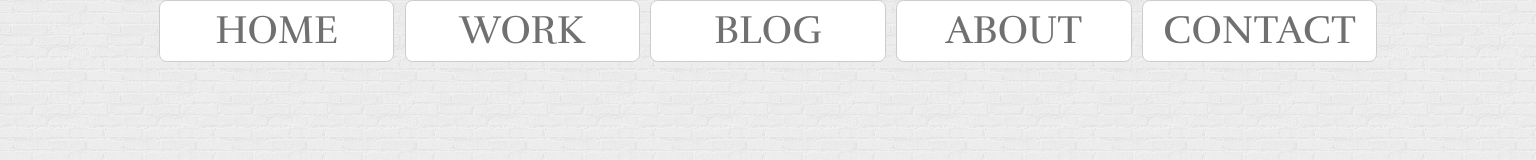
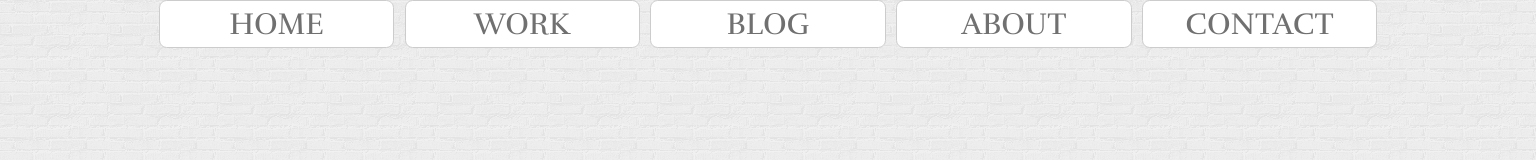
Before and after one commit to rinatsharifullin/proba, a plain HTML site: page index.html in a window 1536 px wide. Drawn offline with Linux system fonts and the light colour scheme.

Commit message:
Add files via upload

```diff
--- a/css/style.css
+++ b/css/style.css
@@ -33,7 +33,7 @@ ul{
 }
 
 li{
-	flex:1 1365px;
+	flex:1 767px;
 	text-align:center;
 	box-sizing:border-box;
 }
@@ -56,8 +56,17 @@ li a:hover, li a:active {
 	transition:border-bottom 0.5s;
 }
 
+
+
 /* Styling for tablet and desktop versions */
-@media only screen and (min-width: 1366px){
+@media only screen and (min-width: 360px){
+	li a:link, li a:visited{
+		font-size:2em;
+	}
+}
+
+
+@media only screen and (min-width: 768px){
 	ul{
 		width:80%;
 		margin:auto;
@@ -80,6 +89,11 @@ li a:hover, li a:active {
 
 
 
+@media only screen and (min-width: 1366px){
+	li a:link, li a:visited{
+		font-size:1em;
+	}
+}
 
 
 li{
```
